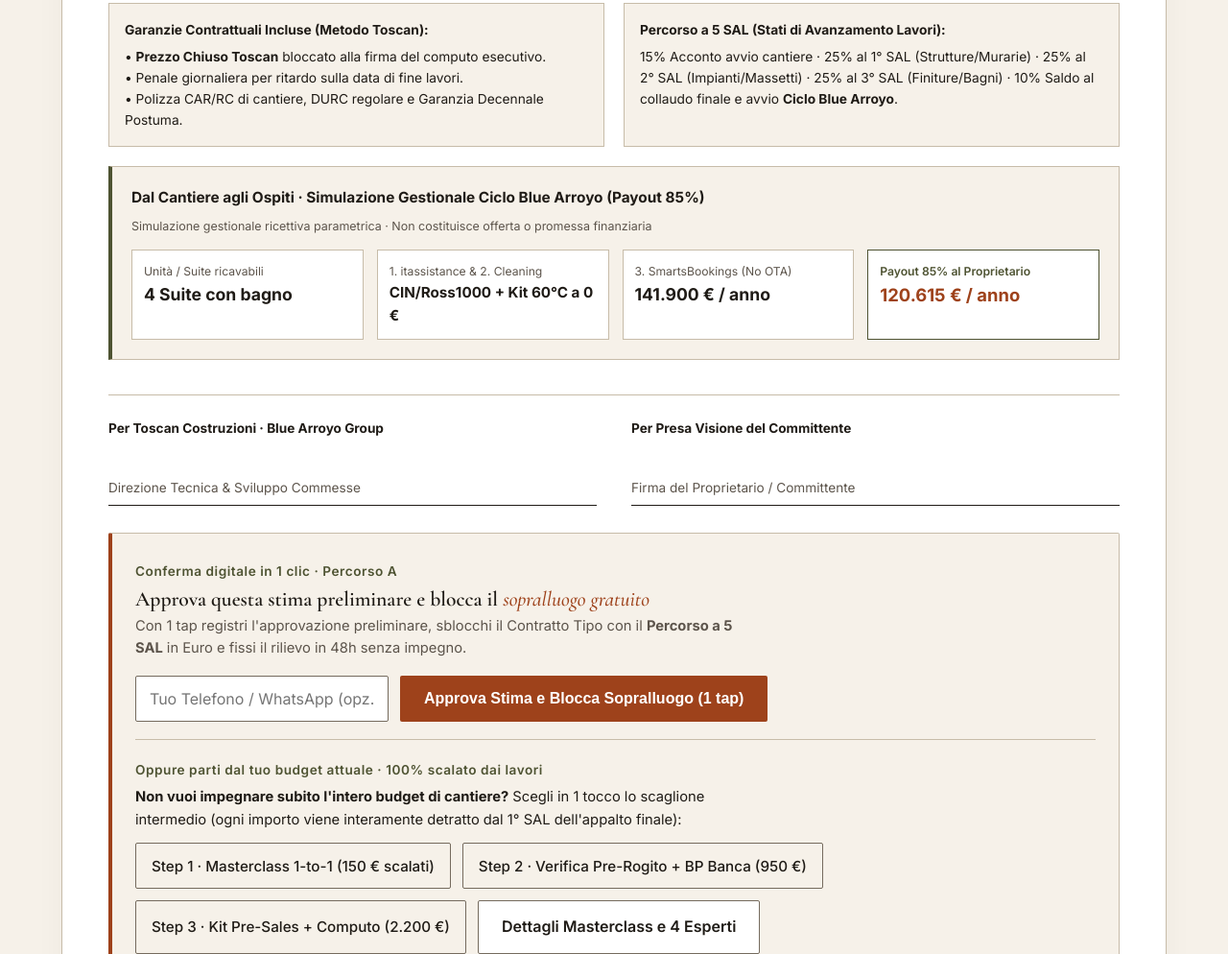
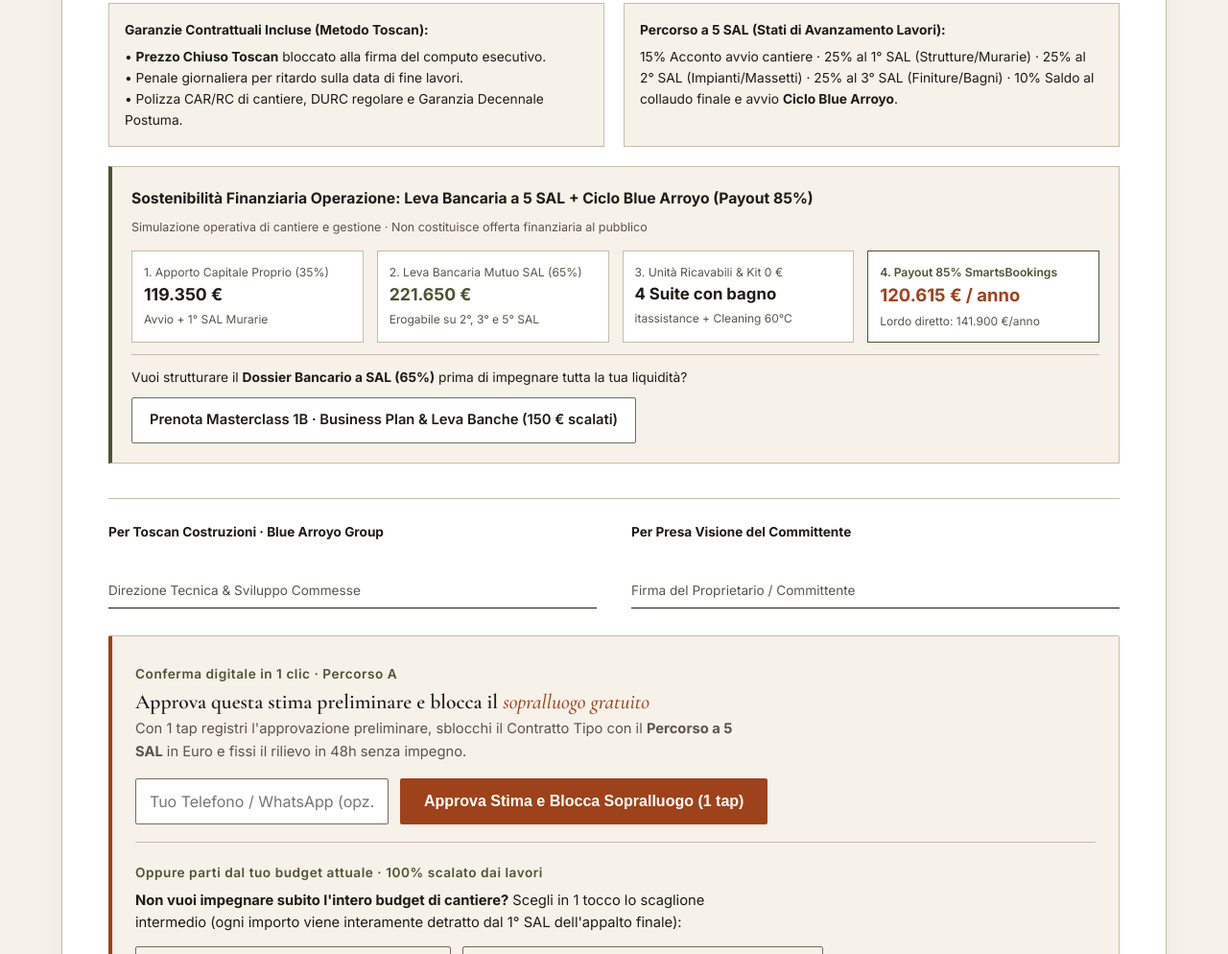
Before and after one commit to aherrerassantos-afk/TOSCAN-CSOTRUZIONI, a plain HTML site: page preventivo-tipo.html in a window 1280 px wide. Shown: the part 1941-2935 px from the top of the page at 96% size. Drawn offline with nearby package versions, Linux system fonts and the light colour scheme.

Commit message:
feat(pareto-20-leve-1-2-3): add Masterclass 150EUR slot+voucher, group synergy ADR upgrade & 65% SAL bank leverage simulator

```diff
--- a/preventivo-tipo.html
+++ b/preventivo-tipo.html
@@ -421,29 +421,37 @@
           </div>
         </div>
 
-        <!-- PROSPETTO OPERATIVO CICLO BLUE ARROYO (PAYOUT 85% SMARTSBOOKINGS) -->
+        <!-- LEVA 3: PIANIFICAZIONE CAPITALE (LEVA BANCARIA A 5 SAL) + CICLO BLUE ARROYO (PAYOUT 85%) -->
         <div style="margin-top:20px;background:var(--stone);padding:20px;border:1px solid var(--line);border-left:4px solid var(--olive);">
           <div style="display:flex;justify-content:space-between;align-items:baseline;flex-wrap:wrap;gap:8px;">
-            <strong style="color:var(--ink);font-size:0.96rem;">Dal Cantiere agli Ospiti · Simulazione Gestionale Ciclo Blue Arroyo (Payout 85%)</strong>
-            <span style="font-size:0.78rem;color:var(--muted);">Simulazione gestionale ricettiva parametrica · Non costituisce offerta o promessa finanziaria</span>
+            <strong style="color:var(--ink);font-size:0.98rem;">Sostenibilità Finanziaria Operazione: Leva Bancaria a 5 SAL + Ciclo Blue Arroyo (Payout 85%)</strong>
+            <span style="font-size:0.78rem;color:var(--muted);">Simulazione operativa di cantiere e gestione · Non costituisce offerta finanziaria al pubblico</span>
           </div>
           <div style="display:grid;grid-template-columns:repeat(4,1fr);gap:14px;margin-top:14px;font-size:0.86rem;">
             <div style="background:var(--paper);padding:12px;border:1px solid var(--line);">
-              <span style="display:block;color:var(--muted);font-size:0.76rem;">Unità / Suite ricavabili</span>
-              <strong id="ba-units" style="font-size:1.1rem;color:var(--ink);">4 Suite con bagno</strong>
+              <span style="display:block;color:var(--muted);font-size:0.76rem;">1. Apporto Capitale Proprio (35%)</span>
+              <strong id="ba-equity35" style="font-size:1.1rem;color:var(--ink);">119.350 €</strong>
+              <span style="display:block;font-size:0.75rem;color:var(--muted);margin-top:2px;">Avvio + 1° SAL Murarie</span>
             </div>
             <div style="background:var(--paper);padding:12px;border:1px solid var(--line);">
-              <span style="display:block;color:var(--muted);font-size:0.76rem;">1. itassistance &amp; 2. Cleaning</span>
-              <strong style="font-size:0.95rem;color:var(--ink);">CIN/Ross1000 + Kit 60°C a 0 €</strong>
+              <span style="display:block;color:var(--muted);font-size:0.76rem;">2. Leva Bancaria Mutuo SAL (65%)</span>
+              <strong id="ba-bank65" style="font-size:1.1rem;color:var(--olive);">221.650 €</strong>
+              <span style="display:block;font-size:0.75rem;color:var(--muted);margin-top:2px;">Erogabile su 2°, 3° e 5° SAL</span>
             </div>
             <div style="background:var(--paper);padding:12px;border:1px solid var(--line);">
-              <span style="display:block;color:var(--muted);font-size:0.76rem;">3. SmartsBookings (No OTA)</span>
-              <strong id="ba-gross" style="font-size:1.1rem;color:var(--ink);">124.800 € / anno</strong>
+              <span style="display:block;color:var(--muted);font-size:0.76rem;">3. Unità Ricavabili &amp; Kit 0 €</span>
+              <strong id="ba-units" style="font-size:1.05rem;color:var(--ink);">4 Suite con bagno</strong>
+              <span style="display:block;font-size:0.75rem;color:var(--muted);margin-top:2px;">itassistance + Cleaning 60°C</span>
             </div>
             <div style="background:var(--paper);padding:12px;border:1px solid var(--olive);">
-              <span style="display:block;color:var(--olive);font-size:0.76rem;font-weight:600;">Payout 85% al Proprietario</span>
+              <span style="display:block;color:var(--olive);font-size:0.76rem;font-weight:600;">4. Payout 85% SmartsBookings</span>
               <strong id="ba-net85" style="font-size:1.15rem;color:var(--terracotta);">106.080 € / anno</strong>
+              <span id="ba-gross" style="display:block;font-size:0.75rem;color:var(--muted);margin-top:2px;">Lordo diretto: 124.800 €/anno</span>
             </div>
+          </div>
+          <div class="no-print" style="margin-top:12px;padding-top:12px;border-top:1px solid var(--line);display:flex;justify-content:space-between;align-items:center;flex-wrap:wrap;gap:10px;">
+            <span style="font-size:0.86rem;color:var(--ink);">Vuoi strutturare il <strong>Dossier Bancario a SAL (65%)</strong> prima di impegnare tutta la tua liquidità?</span>
+            <a href="/blog?mc=1B#prenota-step-a" id="pt-to-bank-mc" class="btn btn-secondary" style="padding:10px 18px;font-size:0.92rem;">Prenota Masterclass 1B · Business Plan &amp; Leva Banche (150 € scalati)</a>
           </div>
         </div>
 
@@ -555,8 +563,12 @@
         var elUnits = document.getElementById('ba-units');
         var elGross = document.getElementById('ba-gross');
         var elNet85 = document.getElementById('ba-net85');
+        var elEq35 = document.getElementById('ba-equity35');
+        var elBank65 = document.getElementById('ba-bank65');
+        if (elEq35) elEq35.textContent = fmt(total * 0.35) + ' €';
+        if (elBank65) elBank65.textContent = fmt(total * 0.65) + ' €';
         if (elUnits) elUnits.textContent = units + (state.type === 'studenti' ? ' Camere / Posti' : ' Suite con bagno');
-        if (elGross) elGross.textContent = fmt(grossRev) + ' € / anno';
+        if (elGross) elGross.textContent = 'Lordo diretto: ' + fmt(grossRev) + ' €/anno';
         if (elNet85) elNet85.textContent = fmt(net85) + ' € / anno';
 
         var bookLink = document.getElementById('one-click-book');
@@ -573,9 +585,15 @@
         }
         var mcLink = document.getElementById('pt-to-masterclass');
         if (mcLink) {
-          var mqs = '?step=M1&city=' + encodeURIComponent(city) + '&sqm=' + encodeURIComponent(sqm);
+          var mqs = '?mc=1A&city=' + encodeURIComponent(city) + '&sqm=' + encodeURIComponent(sqm);
           if (client) mqs += '&cliente=' + encodeURIComponent(client);
           mcLink.href = '/blog' + mqs + '#prenota-step-a';
+        }
+        var bankMcLink = document.getElementById('pt-to-bank-mc');
+        if (bankMcLink) {
+          var bqs = '?mc=1B&city=' + encodeURIComponent(city) + '&sqm=' + encodeURIComponent(sqm);
+          if (client) bqs += '&cliente=' + encodeURIComponent(client);
+          bankMcLink.href = '/blog' + bqs + '#prenota-step-a';
         }
       }
 
```
Also changed, not shown: SITE_RULES.md (+3 -2 lines), stato-cantiere.html (+40 -1 lines).
